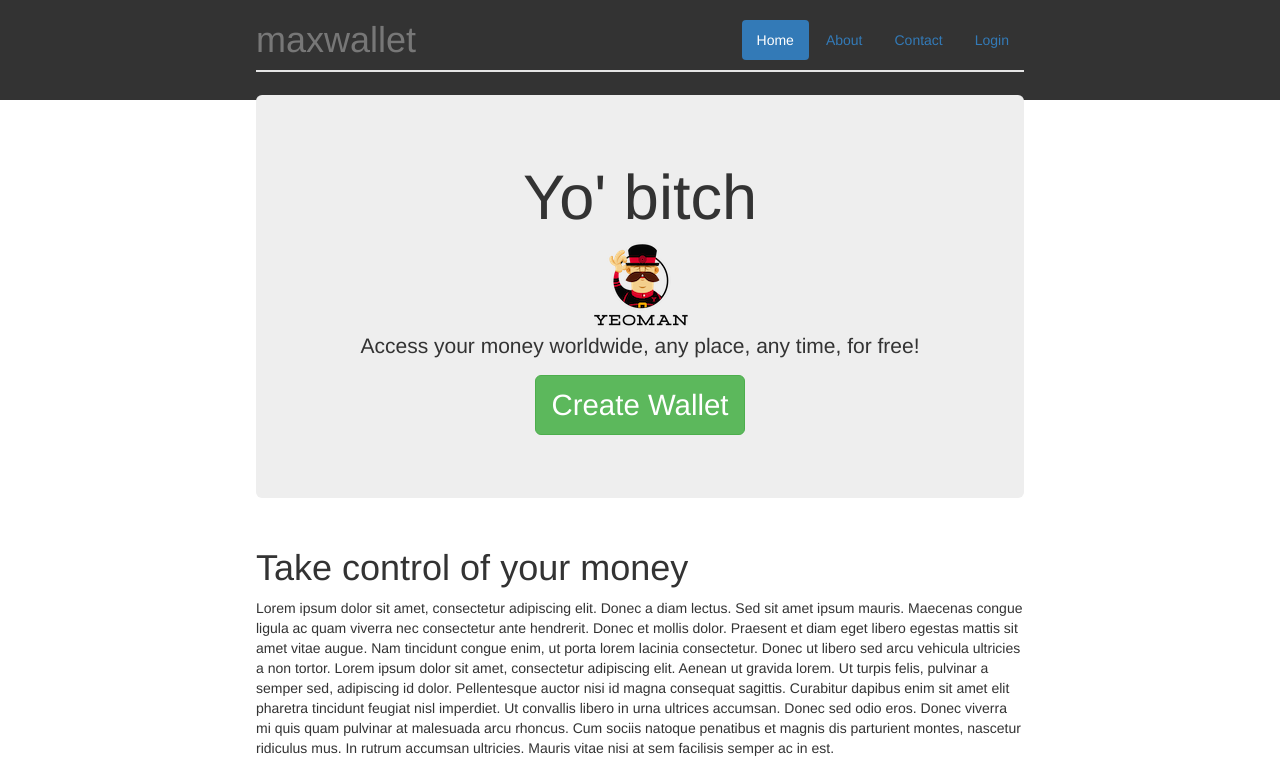
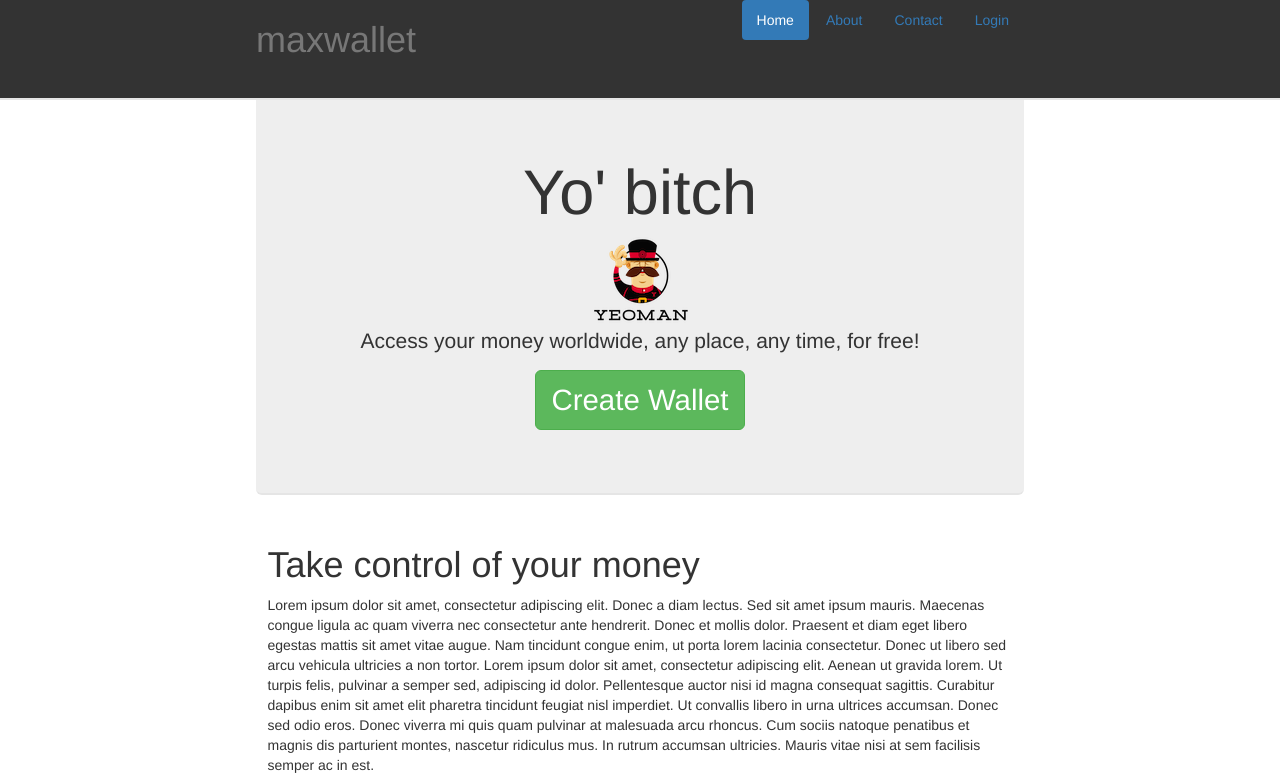
Before and after one commit to joshjhargreaves/webtech, a website: page app/index - Copy.html in a window 1280 px wide. Shown: the top 781 px of the page. Drawn offline with nearby package versions, Linux system fonts and the light colour scheme; some packages are replaced by stand-ins of ours; files that its build step writes are made by us from their sources; a script that the page names is missing.

Commit message:
Navbar uses bootstrap CSS

```diff
--- a/app/styles/main.css
+++ b/app/styles/main.css
@@ -1,3 +1,9 @@
+/* Space out content a bit */
+body {
+  padding-top: 2%;
+  padding-bottom: 2%;
+}
+
 /* Everything but the jumbotron gets side spacing for mobile first views */
 .header,
 .marketing,
@@ -9,6 +15,15 @@
 /* Custom page header */
 .header {
   border-bottom: 0.2em solid #e5e5e5;
+  background-color: #333333;
+  height: 10%;
+  min-height: 100px;
+}
+
+/* Overload navbar */
+.navbar {
+  padding-left: 20%;
+  padding-right: 20%;
 }
 
 /* Custom page footer */
@@ -24,6 +39,8 @@
 .container {
   width: 100%;
   padding: 0;
+  padding-top: 5%;
+  padding-bottom: 5%;
 }
 
 .container-narrow > hr {
@@ -35,17 +52,6 @@
   max-width: 60%;
   margin-left: 20%;
   position: absolute;
-  z-index: 1;
-}
-
-#header-background {
-  background-color: #333333;
-  width: 100%;
-  min-width: 100%;
-  height: 10%;
-  min-height: 100px;
-  position: absolute;
-  z-index: 0;
 }
 
 /* Main marketing message and sign up button */
@@ -65,22 +71,3 @@
 .marketing p + h4 {
   margin-top: 2.8%;
 }
-
-/* Responsive: Portrait tablets and up */
-@media screen and (min-width: 768px) {
-  /* Remove the padding we set earlier */
-  .header,
-  .marketing,
-  .footer {
-    padding-left: 0;
-    padding-right: 0;
-  }
-  /* Space out the masthead */
-  .header {
-    margin-bottom: 3%;
-  }
-  /* Remove the bottom border on the jumbotron for visual effect */
-  .jumbotron {
-    border-bottom: 0;
-  }
-}
--- a/app/views/main.html
+++ b/app/views/main.html
@@ -1,9 +1,5 @@
-<!-- Background colour for header -->
-<div id="header-background"></div>
-
-<!-- Main page content -->
 <div id="central-content-column">
-  <div class="header">
+  <div class="header navbar navbar-fixed-top">
     <ul class="nav nav-pills pull-right">
       <li class="active"><a data-ng-href="#">Home</a></li>
       <li><a data-ng-href="#">About</a></li>
@@ -42,6 +38,3 @@ Suspendisse lectus leo, consectetur in tempor sit amet, placerat quis neque. Eti
     <span id="copyright">This website is copyright <span class="logo-left">max</span><span class="logo-right">wallet</span> 2014. All rights are reserved.</span>
   </div>
 </div>
-
-<!-- Background colour for footer -->
-<div id="footer-background"></div>
```
